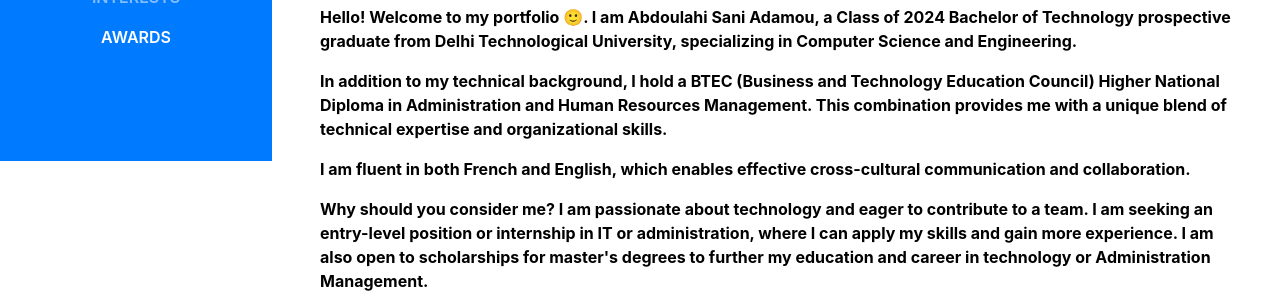
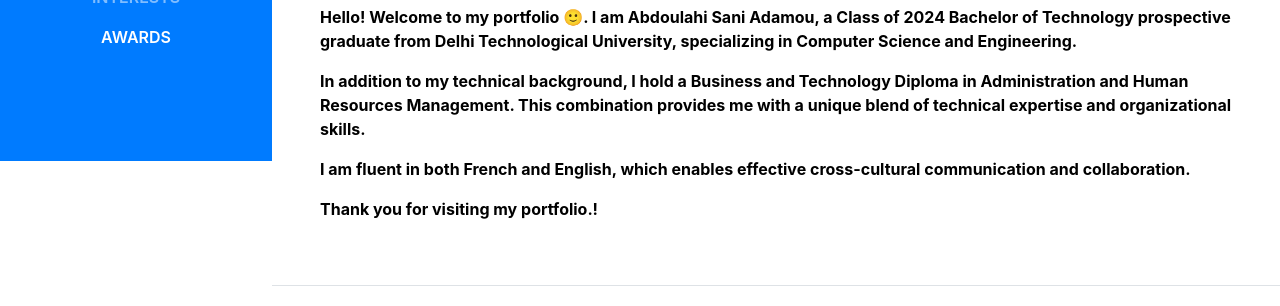
Before and after one commit to abdoulasani/Portfolio, a website with bundled scripts: page index.html in a window 1280 px wide. Shown: the part 639-945 px from the top of the page. Built offline with nearby package versions, Linux system fonts and the light colour scheme; a web font is replaced by a local one.

Commit message:
Update index.html

```diff
--- a/index.html
+++ b/index.html
@@ -160,11 +160,11 @@
         <div class="summary" style="color: black;"></div>
         <p><strong style="color: black;">Hello! Welcome to my portfolio 🙂. I am Abdoulahi Sani Adamou, a Class of 2024 Bachelor of Technology prospective graduate from Delhi Technological University, specializing in Computer Science and Engineering.</strong></p>
 
-        <p><strong style="color: black;">In addition to my technical background, I hold a BTEC (Business and Technology Education Council) Higher National Diploma in Administration and Human Resources Management. This combination provides me with a unique blend of technical expertise and organizational skills.</strong></p>
+        <p><strong style="color: black;">In addition to my technical background, I hold a Business and Technology  Diploma in Administration and Human Resources Management. This combination provides me with a unique blend of technical expertise and organizational skills.</strong></p>
 
         <p><strong style="color: black;">I am fluent in both French and English, which enables effective cross-cultural communication and collaboration.</strong></p>
 
-        <p><strong style="color: black;">Why should you consider me? I am passionate about technology and eager to contribute to a team. I am seeking an entry-level position or internship in IT or administration, where I can apply my skills and gain more experience. I am also open to scholarships for master's degrees to further my education and career in technology or Administration Management.</strong></p>
+        <p><strong style="color: black;">  </strong></p>
 
         <p><strong style="color: black;">Thank you for visiting my portfolio.!</strong></p>
 
```
